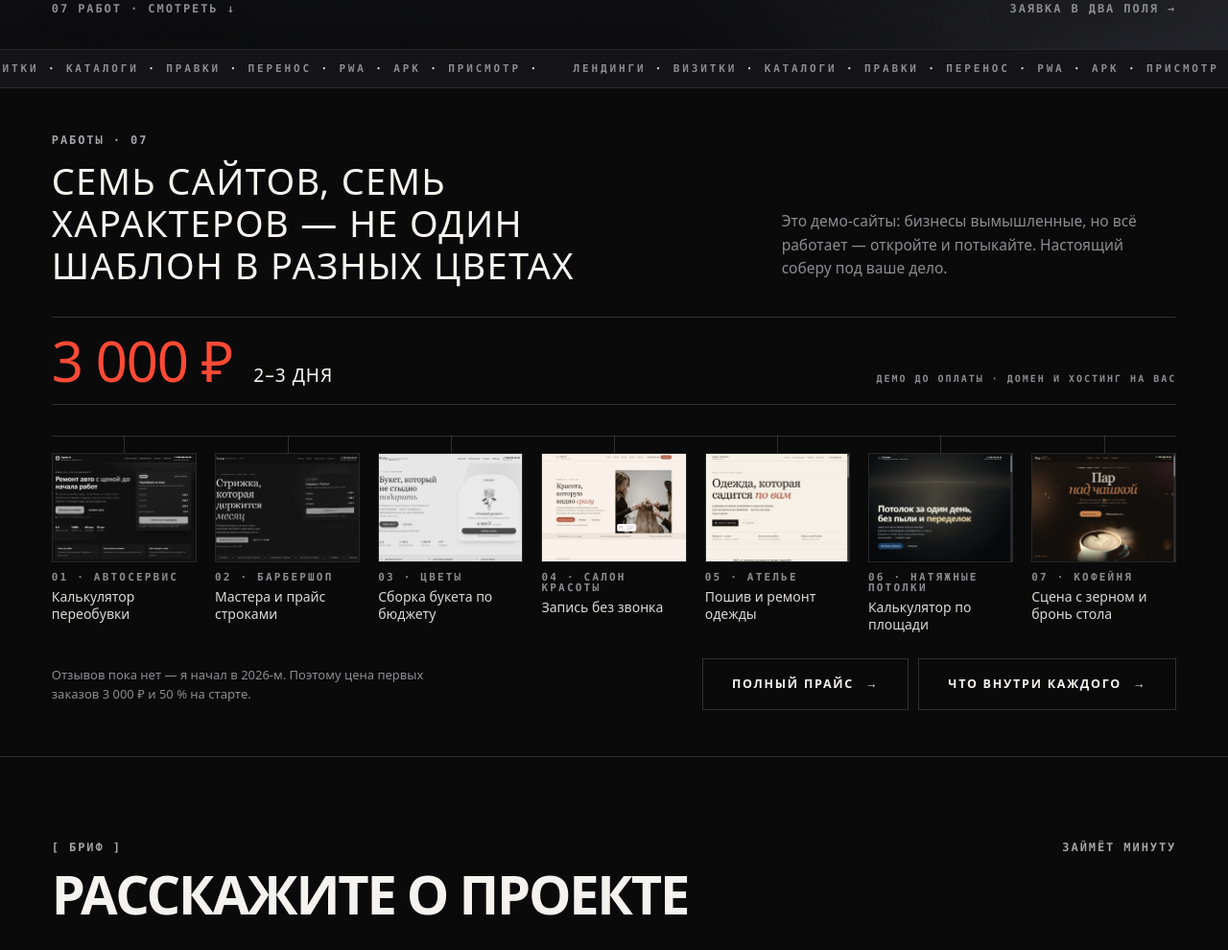
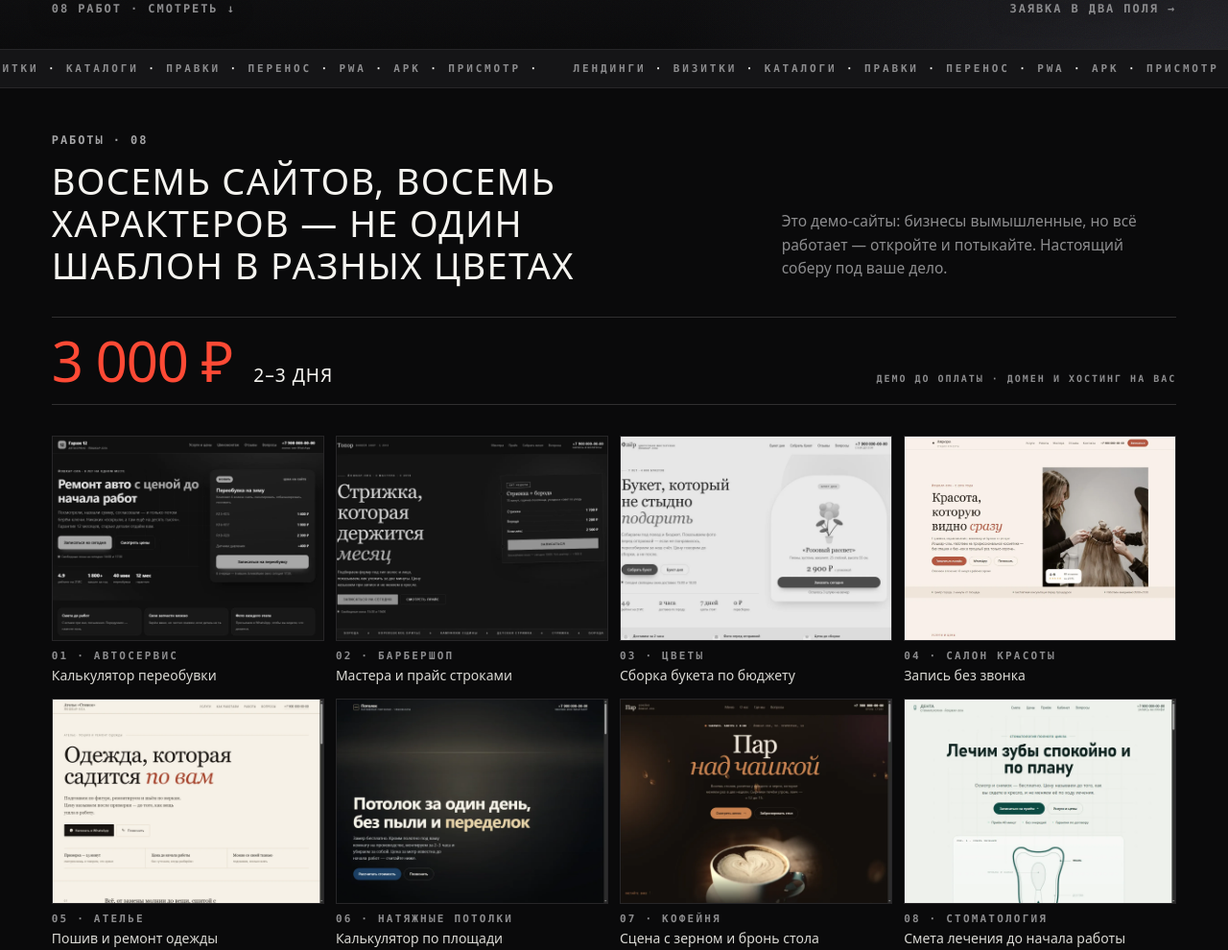
Before and after one commit to mensori-dev/mensori-dev.github.io, a plain HTML site: page index.html in a window 1280 px wide. Shown: the part 749-1739 px from the top of the page at 96% size. Drawn offline with Linux system fonts and the light colour scheme; animation ran at ten frames a second.

Commit message:
Восьмая работа: стоматология «Дента» — карточка, кадр, подборщик демо

```diff
--- a/assets/site.css
+++ b/assets/site.css
@@ -1665,8 +1665,8 @@ footer a:hover{color:var(--accent)}
 .showcase__cond{margin-left:auto;font:600 10px/1.5 ui-monospace,"Cascadia Mono",Consolas,monospace;
   letter-spacing:.2em;text-transform:uppercase;color:var(--muted)}
 
-.showcase__rail{position:relative;display:grid;grid-template-columns:repeat(7,1fr);
-  gap:clamp(10px,1.5vw,20px);margin-top:clamp(24px,4vh,36px);padding-top:18px}
+.showcase__rail{position:relative;display:grid;grid-template-columns:repeat(8,1fr);
+  gap:clamp(8px,1.2vw,16px);margin-top:clamp(24px,4vh,36px);padding-top:18px}
 .showcase__rail::before{content:"";position:absolute;left:0;right:0;top:0;height:1px;background:var(--rule)}
 .wframe{position:relative;display:block}
 .wframe::before{content:"";position:absolute;left:50%;top:-18px;width:1px;height:18px;background:var(--rule)}
@@ -1686,6 +1686,11 @@ footer a:hover{color:var(--accent)}
 .showcase__note{margin:0;max-width:58ch;font-size:13px;line-height:1.55;color:var(--muted)}
 .showcase__btns{display:flex;flex-wrap:wrap;gap:10px}
 
+/* восемь работ в один ряд — до 1280 px карточки уже, поэтому две строки по четыре */
+@media (max-width:1280px){
+  .showcase__rail{grid-template-columns:repeat(4,1fr);gap:16px 12px;padding-top:0}
+  .showcase__rail::before,.wframe::before{display:none}
+}
 @media (max-width:760px){
   .showcase__rail{grid-template-columns:1fr 1fr;gap:14px 12px;padding-top:0}
   .showcase__rail::before,.wframe::before{display:none}
--- a/index.html
+++ b/index.html
@@ -13,7 +13,7 @@
   <link rel="icon" href="assets/favicon.svg?v=2" type="image/svg+xml">
   <link rel="icon" href="assets/favicon-32.png?v=2" sizes="32x32" type="image/png">
   <link rel="apple-touch-icon" href="assets/apple-touch-icon.png?v=2">
-<link rel="stylesheet" href="assets/site.css?v=20261115e">
+<link rel="stylesheet" href="assets/site.css?v=20261120a">
 <noscript><style>.reveal{opacity:1;transform:none}</style></noscript>
 <link rel="canonical" href="https://mensori-dev.github.io/">
 <meta property="og:site_name" content="MENSORIDEV">
@@ -125,7 +125,7 @@
     </div>
 
     <div class="hero__foot">
-      <a class="mono hero__foot-l" href="#works">07 работ · смотреть <span class="btn__arrow">↓</span></a>
+      <a class="mono hero__foot-l" href="#works">08 работ · смотреть <span class="btn__arrow">↓</span></a>
       <a class="mono" href="#brief">заявка в два поля <span class="btn__arrow">→</span></a>
     </div>
   </div>
@@ -143,8 +143,8 @@
 <section class="sec sec--tight showcase" id="works">
   <div class="shell">
     <div class="showcase__head">
-      <p class="mono">работы · 07</p>
-      <h2 class="caps caps--lg">Семь сайтов, семь характеров — не один шаблон в разных цветах</h2>
+      <p class="mono">работы · 08</p>
+      <h2 class="caps caps--lg">Восемь сайтов, восемь характеров — не один шаблон в разных цветах</h2>
       <p class="lead">Это демо-сайты: бизнесы вымышленные, но всё работает — откройте и потыкайте. Настоящий соберу под ваше дело.</p>
     </div>
 
@@ -182,6 +182,10 @@
       <a class="wframe" href="https://mensori-dev.github.io/demos/cafe/" target="_blank" rel="noopener" data-src="works">
         <span class="wframe__win"><img src="assets/works/cafe.webp" alt="Сайт кофейни: тёмный первый экран с чашкой кофе" loading="lazy"></span>
         <span class="wframe__lb"><i>07 · кофейня</i><b>Сцена с зерном и бронь стола</b></span>
+      </a>
+      <a class="wframe" href="https://mensori-dev.github.io/demos/dental/" target="_blank" rel="noopener" data-src="works">
+        <span class="wframe__win"><img src="assets/works/dental.webp" alt="Сайт стоматологии: крупный заголовок и схема зуба" loading="lazy"></span>
+        <span class="wframe__lb"><i>08 · стоматология</i><b>Смета лечения до начала работы</b></span>
       </a>
     </div>
 
@@ -884,6 +888,7 @@
       <button type="button" data-demo="atele" aria-pressed="false">Ателье</button>
       <button type="button" data-demo="potolki" aria-pressed="false">Потолки</button>
       <button type="button" data-demo="cafe" aria-pressed="false">Кофейня</button>
+      <button type="button" data-demo="dental" aria-pressed="false">Стоматология</button>
     </div>
     <label class="fld">
       <span>Название бизнеса</span>
```
Also changed, not shown: partners.html (+1 -1 lines), privacy.html (+1 -1 lines), raboty.html (+17 -4 lines), thanks.html (+2 -2 lines), uslugi.html (+1 -1 lines), assets/works/dental.webp (added).
